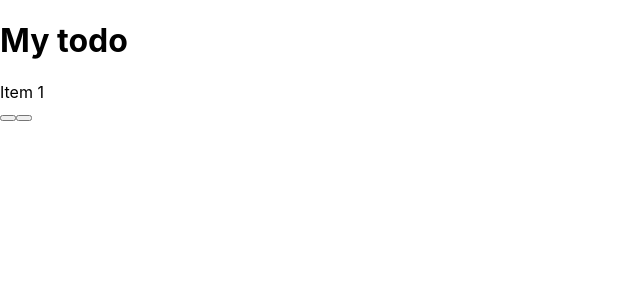
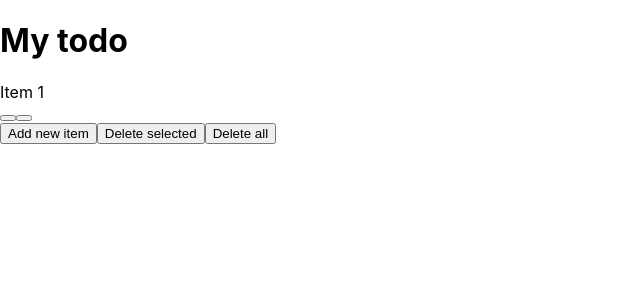
Before and after one commit to Vach001/first-react-todos, a React (Create React App) app: page / in a window 1280 px wide. Shown: the top 300 px of the page, without its empty margins (0-640 px from the left). Built offline with nearby package versions, Linux system fonts and the light colour scheme.

Commit message:
feat(Todos): add footer

```diff
--- a/src/Components/Todos/Todos.jsx
+++ b/src/Components/Todos/Todos.jsx
@@ -22,7 +22,13 @@ export default function Todos(){
               </div>
             </div>
           </section>
-
+          <footer class="row__footer">
+            <button class="btn btn-success" id="add-new">Add new item</button>
+            <button class="btn btn-danger" id="delete-selected">
+              Delete selected
+            </button>
+            <button class="btn btn-warning" id="delete-all">Delete all</button>
+          </footer>
         </div>
       </div>
     )
```
